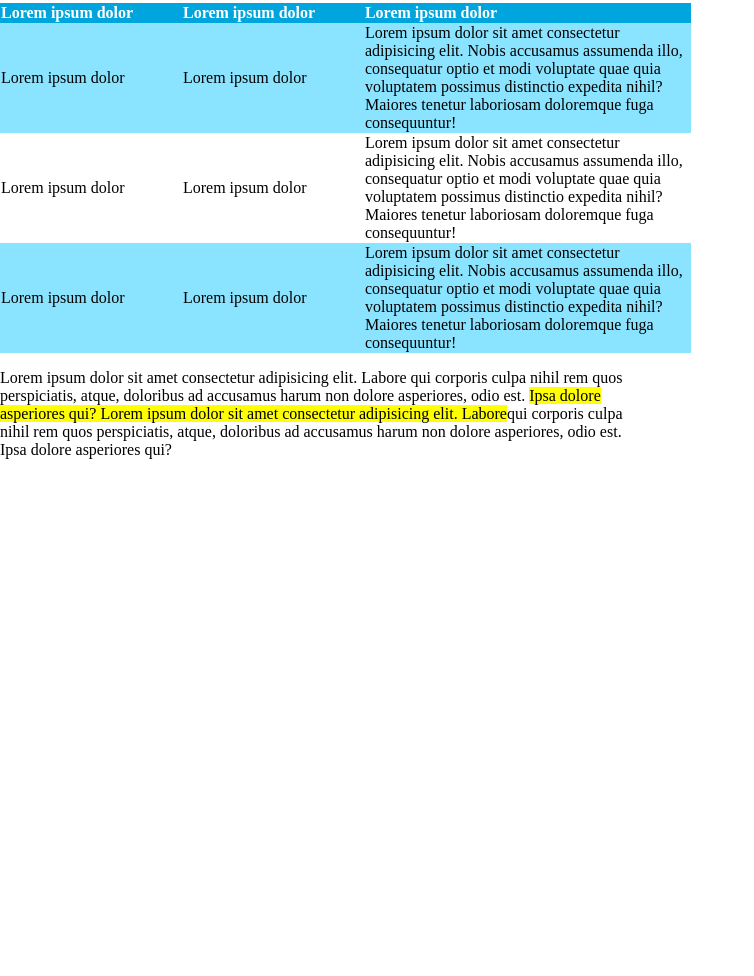
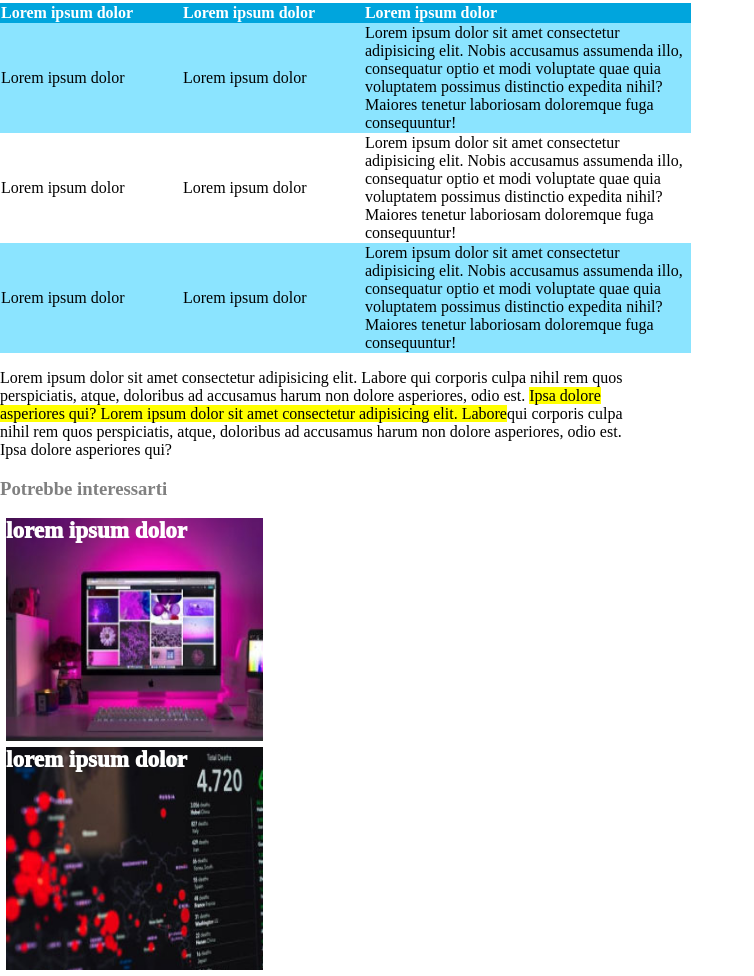
Before and after one commit to Daniel-Di-Fraia/html-css-booleaner, a plain HTML site: page index.html in a window 1280 px wide. Shown: the part 838-1814 px from the top of the page, without its empty margins (0-754 px from the left). Before the commit the page ends 1313 px from the top, so only its background shows below. Drawn offline with Linux system fonts and the light colour scheme.

Commit message:
finalizzazione footer

```diff
--- a/css/style.css
+++ b/css/style.css
@@ -67,7 +67,7 @@ table{
 th{
     text-align:left;
     background-color: #00A5DD;
-495ed;
+
     color:white;
     width: 50px;
 }
@@ -75,3 +75,27 @@ th{
 tr{
     background-color:#8BE4FF;
 }
+
+/* footer */
+.img1{
+    background-image: url('../img/monitor.jpg');
+    background-size: 300px 246px;
+    width: 257px;
+    height: 223px;
+    background-repeat: no-repeat;
+    color:white;
+    font-size: 23px;
+    font-weight: 1000;
+
+}
+
+.img2{
+    background-image: url('../img/graph.jpg');
+    background-size: 300px 246px;
+    width: 257px;
+    height: 223px;
+    background-repeat: no-repeat;
+    color:white;
+    font-size: 23px;
+    font-weight: 1000;
+}
--- a/index.html
+++ b/index.html
@@ -105,7 +105,13 @@
             </p>
         </article>
     </main>
+    <!-- footer pagina -->
+    <footer>
+        <h3 class="text-gray">Potrebbe interessarti</h3>
+        <div class="img1 , margine"> lorem ipsum dolor </div>
+        <div class="img2 , margine"> lorem ipsum dolor </div>
 
+    </footer>
 
 
 </body>
```
